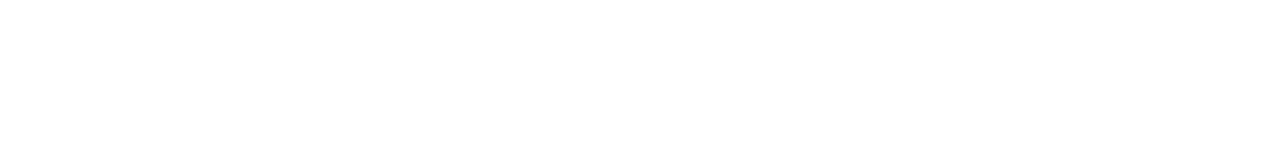
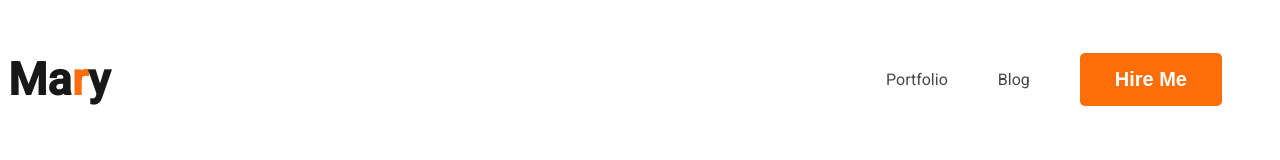
Before and after one commit to Khaledsobuj/developer-protfollio, a plain HTML site: page index.html in a window 1280 px wide. Drawn offline with Linux system fonts and the light colour scheme.

Commit message:
added anv

```diff
--- a/index.html
+++ b/index.html
@@ -5,11 +5,26 @@
     <meta charset="UTF-8">
     <meta name="viewport" content="width=D, initial-scale=1.0">
     <title>Web Developer Portfolio</title>
+    <link rel="preconnect" href="https://fonts.googleapis.com">
+    <link rel="preconnect" href="https://fonts.gstatic.com" crossorigin>
+    <link
+        href="https://fonts.googleapis.com/css2?family=Open+Sans:wght@400;500;700;800&family=Roboto:ital,wght@0,300;0,400;0,500;1,100;1,500&display=swap"
+        rel="stylesheet">
+
+    <link rel="stylesheet" href="styles/Portfolio.css">
 
 </head>
 
 <body>
     <header>
+        <nav>
+            <h3 class="nav-title">Ma<span class="text-primary">r</span>y</h3>
+            <ul>
+                <li><a href="">Portfolio</a></li>
+                <li><a href="">Blog</a></li>
+                <li><button class="btn-primary">Hire Me</button></li>
+            </ul>
+        </nav>
 
     </header>
     <main>
--- /dev/null
+++ b/styles/Portfolio.css
@@ -0,0 +1,52 @@
+/* common Shared styles */
+body {
+    font-family: 'Open Sans', sans-serif;
+    font-family: 'Roboto', sans-serif;
+}
+
+.text-primary {
+    color: #FD6E0A;
+
+}
+
+.btn-primary {
+    border-radius: 5px;
+    background: #FD6E0A;
+    border: 0;
+    font-size: 20px;
+    /* font-style: normal; */
+    font-weight: 700;
+    padding: 15px 35px;
+    color: #fff;
+}
+
+
+
+/* nav related styles */
+
+nav {
+    display: flex;
+    align-items: center;
+    justify-content: space-between;
+}
+
+.nav-title {
+    color: #181818;
+    font-size: 45px;
+    font-weight: 800;
+}
+
+nav>ul {
+    display: flex;
+    align-items: center;
+}
+
+nav li {
+    list-style: none;
+    margin-right: 50px;
+}
+
+nav a {
+    text-decoration: none;
+    color: #474747;
+}
```
